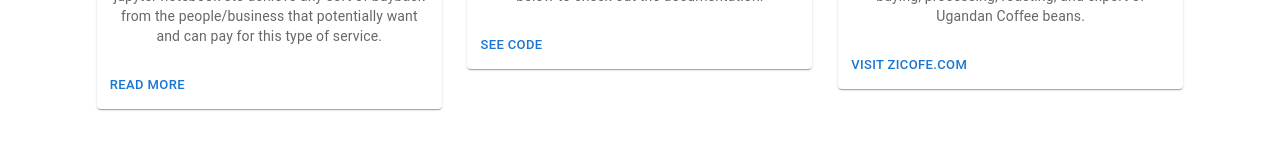
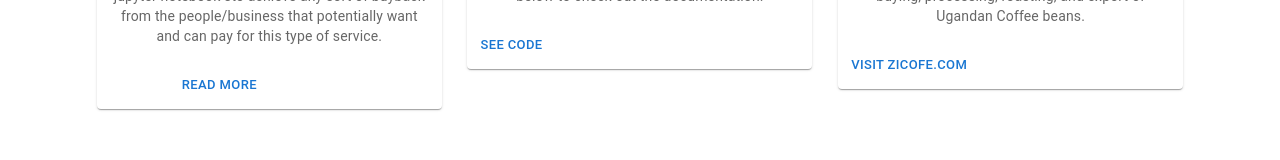
Before and after one commit to rubanzasilva/my-website, a React (Create React App) app: page / in a window 1280 px wide. Shown: the part 878-1038 px from the top of the page. Built offline with nearby package versions, Linux system fonts and the light colour scheme.

Commit message:
adding button medium

```diff
--- a/src/components/projects/index.js
+++ b/src/components/projects/index.js
@@ -48,8 +48,8 @@ export default function Projects({title,cardContentTitle,cardContentTitleA, card
       </CardContent>
 
       <CardActions>
-        <Button  href='https://d3q0oijmiduzg2.cloudfront.net/rubanzasilver/AntelopeClassifierX.html' size="small">{cardActionsText}</Button>
-        <Button  href='https://huggingface.co/spaces/silvaKenpachi/antelopeClassifier?logs=build' target='_blank' size="small">{cardActionsTextX}</Button>
+      <Button  href='https://huggingface.co/spaces/silvaKenpachi/antelopeClassifier?logs=build' target='_blank' size="medium">{cardActionsTextX}</Button>
+      <Button  href='https://d3q0oijmiduzg2.cloudfront.net/rubanzasilver/AntelopeClassifierX.html' target='_blank' size="small">{cardActionsText}</Button>
       </CardActions>
     </Card>
       </GridItem>
```
